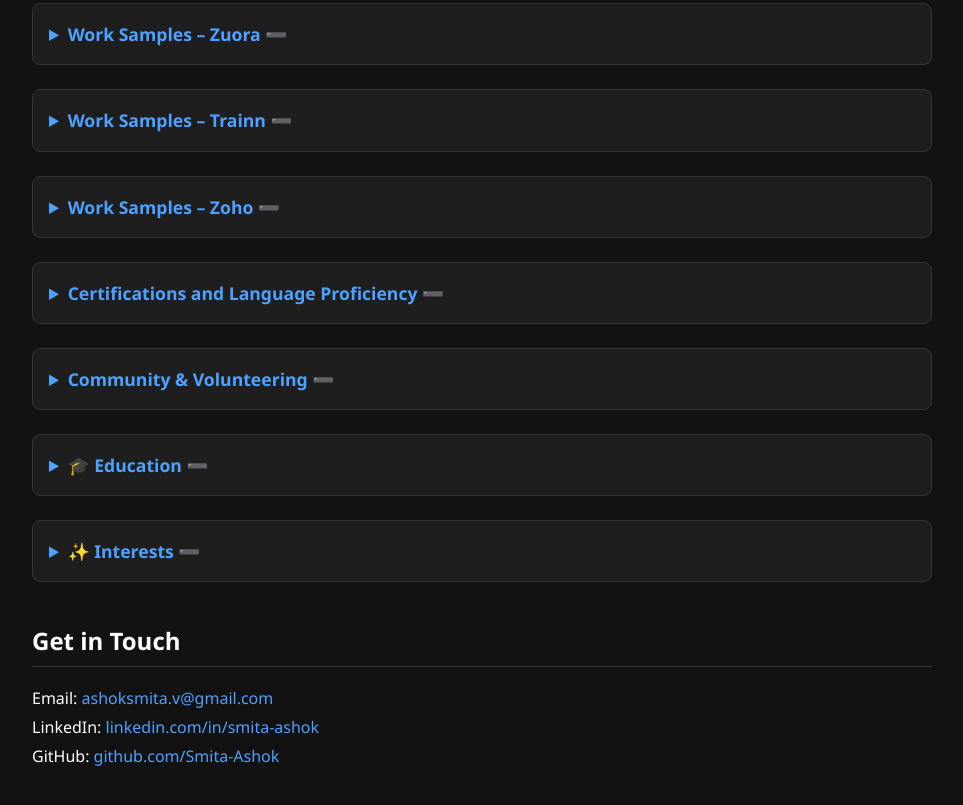
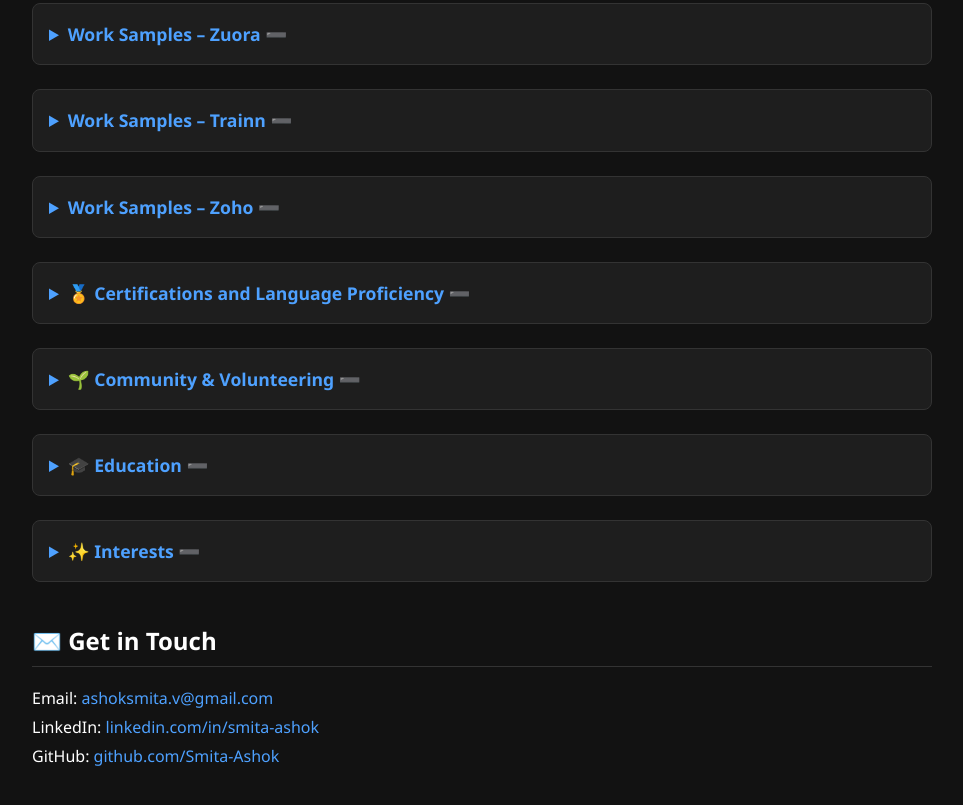
Before and after one commit to Smita-Ashok/smita-authoring-clarity, a plain HTML site: page index.html in a window 1280 px wide. Shown: the part 919-1724 px from the top of the page, without its empty margins (158-1121 px from the left). Drawn offline with Linux system fonts and the light colour scheme.

Commit message:
Update index.html
Icons

```diff
--- a/index.html
+++ b/index.html
@@ -112,7 +112,7 @@
   <h1>Smita Ashok</h1>
   <p><strong>Senior Technical Writer | India</strong></p>
 
- <h2>About Me</h2>
+ <h2>💁‍♀️ About Me</h2>
 <div style="display: flex; align-items: flex-start; gap: 1rem; flex-wrap: wrap;">
   <img src="images/Smita Ashok.jpg" alt="Smita Ashok" style="width: 140px; border-radius: 8px; flex-shrink: 0;" />
   <div style="flex: 1;">
@@ -231,13 +231,13 @@
   </div>
   </details>
   <details>
-  <summary>Certifications and Language Proficiency</summary>
+  <summary>🏅 Certifications and Language Proficiency</summary>
   <ul>
     <li>Oxygen XML and DITA training certification by TWT</li>
   </ul>
   </details>
   <details>
-<summary>Community & Volunteering</summary>
+<summary>🌱 Community & Volunteering</summary>
   <ul>
     <li>Tech Writers Tribe – Chennai Chapter Volunteer & Workshop Speaker and Facilitator</li>
     <li>Z-Women ERG India Lead – Zuora</li>
@@ -268,7 +268,7 @@
     <li>Fascinated by typography, documentation UX, and a good cup of chai/filter coffee ☕</li>
   </ul>
 </details>
-  <h2>Get in Touch</h2>
+  <h2>✉️ Get in Touch</h2>
   <div class="contact-info">
     <p>Email: <a href="mailto:ashoksmita.v@gmail.com">ashoksmita.v@gmail.com</a></p>
     <p>LinkedIn: <a href="https://www.linkedin.com/in/smitaashok/" target="_blank">linkedin.com/in/smita-ashok</a></p>
```
